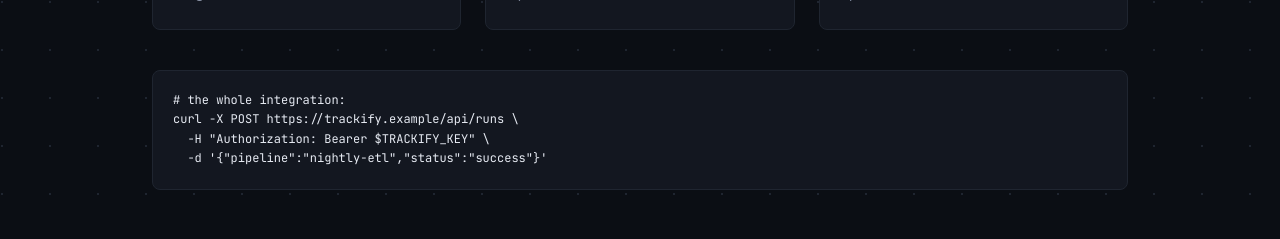
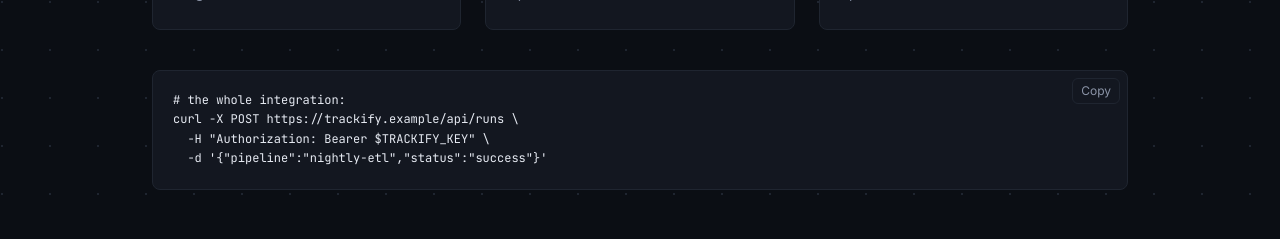
Before and after one commit to hnrad98/trackify, a Next.js app: page / in a window 1280 px wide. Shown: the part 1008-1247 px from the top of the page. Built offline with nearby package versions, Linux system fonts and the light colour scheme.

Commit message:
Extract shared copy button and add it to curl snippets

```diff
--- a/src/app/(app)/pipelines/[slug]/page.tsx
+++ b/src/app/(app)/pipelines/[slug]/page.tsx
@@ -7,6 +7,7 @@ import { StatusDot } from "@/components/status-dot";
 import { humanPeriod, timeAgo } from "@/lib/format";
 import type { runs as runsTable } from "@/db/schema";
 import { AutoRefresh } from "@/components/auto-refresh";
+import { CopyButton } from "@/components/copy-button";
 
 type Run = typeof runsTable.$inferSelect;
 
@@ -58,6 +59,10 @@ export default async function PipelinePage({
 }
 
 function WaitingForPing({ slug }: { slug: string }) {
+  const snippet = `curl -X POST https://your-app.example/api/runs \\
+  -H "Authorization: Bearer YOUR_API_KEY" \\
+  -H "Content-Type: application/json" \\
+  -d '{"pipeline":"${slug}","status":"success"}'`;
   return (
     <div className="mt-10 rounded-lg border border-edge bg-surface p-8">
       <div className="flex items-center gap-2">
@@ -68,12 +73,12 @@ function WaitingForPing({ slug }: { slug: string }) {
         Send a ping from your job to bring this pipeline to life. Add this to
         the end of your script, or run it right now to test:
       </p>
-      <pre className="mt-4 overflow-x-auto rounded-md border border-edge bg-bg p-4 font-mono text-xs leading-relaxed">
-        {`curl -X POST https://your-app.example/api/runs \\
-  -H "Authorization: Bearer YOUR_API_KEY" \\
-  -H "Content-Type: application/json" \\
-  -d '{"pipeline":"${slug}","status":"success"}'`}
-      </pre>
+      <div className="relative mt-4">
+        <pre className="overflow-x-auto rounded-md border border-edge bg-bg p-4 font-mono text-xs leading-relaxed">
+          {snippet}
+        </pre>
+        <CopyButton text={snippet} />
+      </div>
       <p className="mt-3 text-xs text-ink-muted">
         YOUR_API_KEY is the key you saved when you created your first pipeline.
         Lost it? Revoke and reissue from Settings.
--- a/src/app/(app)/pipelines/new/page.tsx
+++ b/src/app/(app)/pipelines/new/page.tsx
@@ -1,8 +1,9 @@
 "use client";
 
-import { useActionState, useState } from "react";
+import { useActionState } from "react";
 import Link from "next/link";
 import { createPipeline, type CreatePipelineState } from "./actions";
+import { CopyButton } from "@/components/copy-button";
 
 const initial: CreatePipelineState = { status: "idle" };
 
@@ -99,8 +100,6 @@ export default function NewPipelinePage() {
 }
 
 function RevealKey({ rawKey, slug }: { rawKey: string; slug: string }) {
-  const [copied, setCopied] = useState(false);
-
   return (
     <Panel title="Your API key">
       <p className="text-sm text-ink-muted">
@@ -109,17 +108,7 @@ function RevealKey({ rawKey, slug }: { rawKey: string; slug: string }) {
       </p>
       <div className="mt-4 flex items-center gap-2 rounded-md border border-edge bg-bg p-3">
         <code className="flex-1 break-all font-mono text-sm">{rawKey}</code>
-        <button
-          onClick={() => {
-            navigator.clipboard.writeText(rawKey).then(() => {
-              setCopied(true);
-              setTimeout(() => setCopied(false), 2000);
-            });
-          }}
-          className="shrink-0 rounded-md border border-edge px-2 py-1 text-xs text-ink-muted transition-colors hover:border-ink hover:text-ink"
-        >
-          {copied ? "Copied" : "Copy"}
-        </button>
+        <CopyButton text={rawKey} className="shrink-0" />
       </div>
       <p className="mt-4 text-sm text-ink-muted">
         <span className="font-mono">{slug}</span> is now waiting for its first
--- a/src/app/page.tsx
+++ b/src/app/page.tsx
@@ -1,8 +1,12 @@
 import Link from "next/link";
 import { TickField } from "@/components/tick-field";
 import { PLAN_LIMITS } from "@/lib/plans";
+import { CopyButton } from "@/components/copy-button";
 
 export default function LandingPage() {
+  const snippet = `curl -X POST https://trackify.example/api/runs \\
+  -H "Authorization: Bearer $TRACKIFY_KEY" \\
+  -d '{"pipeline":"nightly-etl","status":"success"}'`;
   return (
     <div className="dot-grid min-h-screen">
       <nav className="sticky top-0 z-20 border-b border-edge bg-bg/80 backdrop-blur">
@@ -118,12 +122,12 @@ export default function LandingPage() {
             </div>
           ))}
         </div>
-        <pre className="mt-10 overflow-x-auto rounded-lg border border-edge bg-surface p-5 font-mono text-xs leading-relaxed">
-          {`# the whole integration:
-curl -X POST https://trackify.example/api/runs \\
-  -H "Authorization: Bearer $TRACKIFY_KEY" \\
-  -d '{"pipeline":"nightly-etl","status":"success"}'`}
-        </pre>
+        <div className="relative mt-10">
+          <pre className="overflow-x-auto rounded-lg border border-edge bg-surface p-5 font-mono text-xs leading-relaxed">
+            {`# the whole integration:\n` + snippet}
+          </pre>
+          <CopyButton text={snippet} />
+        </div>
       </section>
 
       <footer className="border-t border-edge">
--- /dev/null
+++ b/src/components/copy-button.tsx
@@ -0,0 +1,27 @@
+"use client";
+
+import { useState } from "react";
+
+export function CopyButton({
+  text,
+  className = "absolute right-2 top-2",
+}: {
+  text: string;
+  className?: string;
+}) {
+  const [copied, setCopied] = useState(false);
+
+  return (
+    <button
+      onClick={() => {
+        navigator.clipboard.writeText(text).then(() => {
+          setCopied(true);
+          setTimeout(() => setCopied(false), 2000);
+        });
+      }}
+      className={`${className} rounded-md border border-edge bg-surface px-2 py-1 text-xs text-ink-muted transition-colors hover:border-ink hover:text-ink`}
+    >
+      {copied ? "Copied" : "Copy"}
+    </button>
+  );
+}
```
